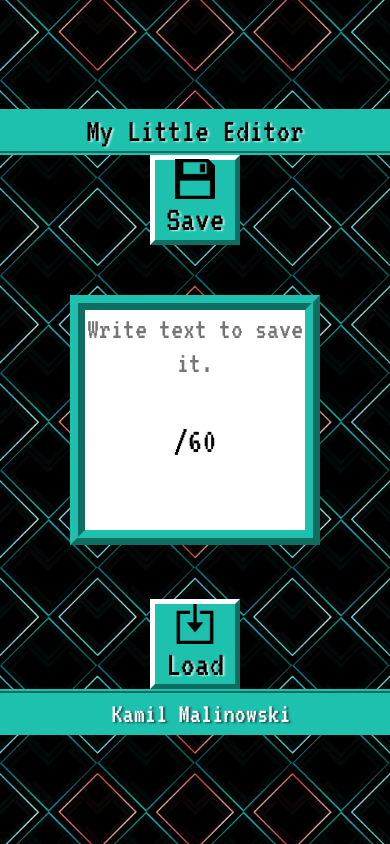
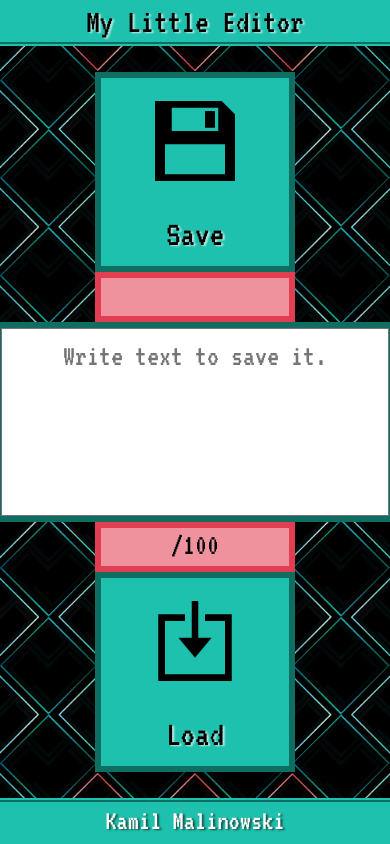
Before and after one commit to kamilMalinowski/mlu-editor, a website built with webpack: page src/pages/index.html in a window 390 px wide. Built offline with nearby package versions, Linux system fonts and the light colour scheme.

Commit message:
feat: update all styles and html, add saveCount JS function, delete media queries

```diff
--- a/src/js/index.js
+++ b/src/js/index.js
@@ -8,18 +8,28 @@ const load = document.querySelector(".load--js");
 save.addEventListener("click", (e) => {
   e.preventDefault();
   localStorage.setItem("entry", textarea.value);
+
 });
 load.addEventListener("click", (e) => {
   e.preventDefault();
   textarea.value = localStorage.getItem("entry");
 });
 
-/* counter */
+/* text counter */
 const input = document.querySelector(".textarea--js"),
-  charCount = document.querySelector(".charCount--js");
+charCount = document.querySelector(".charCount--js");
 
 const onKeyDown = function () {
   charCount.textContent = input.value.length;
 };
 
 input.addEventListener("keyup", onKeyDown);
+
+/* save counter --TEST!!!!! */
+var count = 0;
+var countButton = document.querySelector(".save--js");
+var displayCount = document.querySelector(".saveCount--js");
+countButton.onclick = function(){
+  count++;
+  displayCount.innerHTML = count;
+}
--- a/src/pages/index.html
+++ b/src/pages/index.html
@@ -37,6 +37,7 @@
       </header>
       <!--editor-->
       <div class="editor">
+        <!--save-->
         <button class="editor-click__button save--js">
           <img
             class="editor-click__image"
@@ -46,16 +47,20 @@
           />
           Save
         </button>
+        <!--save counter-->
+        <span class="editor-saveCount saveCount--js"></span>
+        <!--form-->
         <form class="editor-form">
           <textarea
             class="editor-form__textarea textarea--js"
             aria-label="Write text to save it."
             placeholder="Write text to save it."
-          maxlength="60"
+            maxlength="100"
           ></textarea>
         </form>
-        <!--counter-->
-        <span class="editor__charCount charCount--js"></span>
+        <!--text counter-->
+        <span class="editor-charCount charCount--js"></span>
+        <!--load-->
         <button class="editor-click__button load--js">
           <img
             class="editor-click__image"
@@ -68,7 +73,8 @@
       </div>
       <!--footer-->
       <footer class="footer">
-        <p class="footer__description">Editor created by</p>
+        <p class="footer__description">
+          Editor created by
           <a
             target="_blank"
             rel="noopener noreferrer"
@@ -78,6 +84,7 @@
           >
             Kamil Malinowski</a
           >
+        </p>
       </footer>
     </main>
   </body>
--- a/src/scss/_variables.scss
+++ b/src/scss/_variables.scss
@@ -1,6 +1,9 @@
 $blackText: #000000;
+$darkGreenBlue: #106d61;
 $greanBlue: #1dc1ad;
 $whiteText: #ffffff;
+$pink: #ef929e;
+$red: #e23e52;
 
 $lightShadow: 2px 1px 2px rgba(255, 255, 255, 0.719);
 $darkShadow: 2px 1px 2px rgba(29, 28, 28, 0.719);
--- a/src/scss/main.scss
+++ b/src/scss/main.scss
@@ -20,10 +20,6 @@ html {
 
 /*BODY*/
 .body {
-  display: flex;
-  align-items: center;
-  justify-content: space-between;
-  min-height: 100vh;
   background-image: url("../assets/img/editor__background.png");
   background-repeat: repeat;
   background-size: contain;
@@ -33,6 +29,9 @@ html {
 }
 
 .main {
-  display: block;
-  width: 100%;
+  display: flex;
+  justify-content: space-between;
+  align-items: center;
+  flex-direction: column;
+  min-height: 100vh;
 }
--- a/src/scss/modules/editor.scss
+++ b/src/scss/modules/editor.scss
@@ -1,121 +1,86 @@
-/*EDITOR-AREA*/
 .editor {
   display: flex;
-  justify-content: space-evenly;
+  justify-content: space-between;
   align-items: center;
+  margin: 0;
+  padding: 0;
   @media (max-width: 500px) {
     flex-direction: column;
   }
-  &__charCount {
-    position: absolute;
-    padding-top: 40px;
-    &::after {
-      font-size: 36px;
-      content: "/60";
-    }
+}
+
+//counters
+.editor-charCount {
+  text-align: center;
+  color: $blackText;
+  background: $pink;
+  border: 6px solid $red;
+  width: 200px;
+  height: 50px;
+  font-size: 30px;
+  &::after {
+    content: "/100";
+    font-size: 30px;
   }
+}
+.editor-saveCount {
+  text-align: center;
+  color: $blackText;
+  background: $pink;
+  border: 6px solid $red;
+  width: 200px;
+  height: 50px;
+  font-size: 30px;
 }
 
 .editor-click {
   &__button {
-    display: flex;
-    justify-content: center;
+    display: grid;
+    grid-template-rows: 2fr 1fr;
     align-items: center;
-    flex-direction: column;
+    color: $blackText;
     height: 200px;
     width: 200px;
-
-    background: #1dc1ad;
+    background: $greanBlue;
+    text-align: center;
     font-size: 36px;
+    border: 6px solid $darkGreenBlue;
+    text-shadow: $lightShadow;
+    margin: 0;
+    padding: 0;
     outline: none;
     cursor: pointer;
-    border-bottom: 6px solid #106d61;
-    border-top: 6px solid white;
-    border-left: 6px solid white;
-    border-right: 6px solid #106d61;
-    text-shadow: 2px 1px 2px rgba(255, 255, 255, 0.719);
-    margin: 0;
-    transition-duration: 0.4s;
+    &:hover {
+      color: $whiteText;
+      text-shadow: $darkShadow;
+    }
     &:active {
-      transition-duration: 0.05s;
-      background: #ef929e;
-      transform: rotate(4deg);
-      border-bottom: 6px solid white;
-      border-top: 6px solid #e23e52;
-      border-left: 6px solid #e23e52;
-      border-right: 6px solid white;
-      outline: none;
-    }
-    @media (max-width: 1024px) {
-      height: 160px;
-      width: 160px;
-    }
-    @media (max-width: 800px) {
-      height: 120px;
-      width: 120px;
-    }
-    @media (max-width: 610px) {
-      height: 90px;
-      width: 90px;
-      border-bottom: 5px solid #106d61;
-      border-top: 5px solid white;
-      border-left: 5px solid white;
-      border-right: 5px solid #106d61;
-    }
-    @media (max-height: 740px) {
-      margin: 10px 10px;
+      background: $pink;
+      border: 6px solid $red;
     }
   }
   &__image {
     height: 80px;
     width: 80px;
-    @media (max-width: 1024px) {
-      height: 80px;
-      width: 80px;
-    }
-    @media (max-width: 800px) {
-      height: 60px;
-      width: 60px;
-    }
-    @media (max-width: 610px) {
-      height: 40px;
-      width: 40px;
-    }
+    margin: 0 auto;
+    padding: 0;
   }
 }
 
 .editor-form {
+  width: 400px;
+  height: 200px;
+  color: $blackText;
+  margin: 0;
+  border: 6px solid $darkGreenBlue;
   &__textarea {
+    width: 100%;
+    height: 100%;
     font-size: 30px;
     resize: none;
     text-align: center;
-    width: 800px;
-    height: 200px;
-
-
-    border: 40px ridge #1dc1ad;
+    background: $whiteText;
+    padding: 10px;
     outline: none;
-    margin: 50px;
-    @media (max-width: 1024px) {
-      height: 400px;
-      width: 400px;
-      border: 30px ridge #1dc1ad;
-
-    }
-    @media (max-width: 800px) {
-      height: 300px;
-      width: 300px;
-      border: 20px ridge #1dc1ad;
-
-    }
-    @media (max-width: 610px) {
-      height: 250px;
-      width: 250px;
-      border: 15px ridge #1dc1ad;
-
-    }
-    @media (max-height: 740px) {
-      margin: 10px 20px;
-    }
   }
 }
--- a/src/scss/modules/footer.scss
+++ b/src/scss/modules/footer.scss
@@ -1,7 +1,4 @@
 .footer {
-  display: flex;
-  align-items: center;
-  justify-content: center;
   background: $greanBlue;
   height: 46px;
   width: 100%;
@@ -12,20 +9,19 @@
     text-align: center;
     font-size: 28px;
     text-shadow: $lightShadow;
-    margin: 0;
-    padding: 3px 0 3px 0;
+    padding: 3px 0 0;
+    margin: 0 auto;
     @media (max-width: 410px) {
-      display: none;
+      font-size: 0;
     }
   }
   &__link {
     animation: flicker 1s linear infinite alternate;
     color: $whiteText;
     text-shadow: $darkShadow;
-    margin: 0;
-    padding: 3px 0 3px 12px;
-    text-align: center;
-    font-size: 28px;
+    @media (max-width: 410px) {
+      font-size: 28px;
+    }
   }
 }
 
--- a/src/scss/modules/header.scss
+++ b/src/scss/modules/header.scss
@@ -10,7 +10,7 @@
     font-size: 34px;
     font-weight: lighter;
     text-shadow: $lightShadow;
-    padding: 3px 0 3px 0;
+    padding: 3px 0 0;
     margin: 0 auto;
   }
 }
```
Lines whose indentation alone changed are shown as unchanged.
